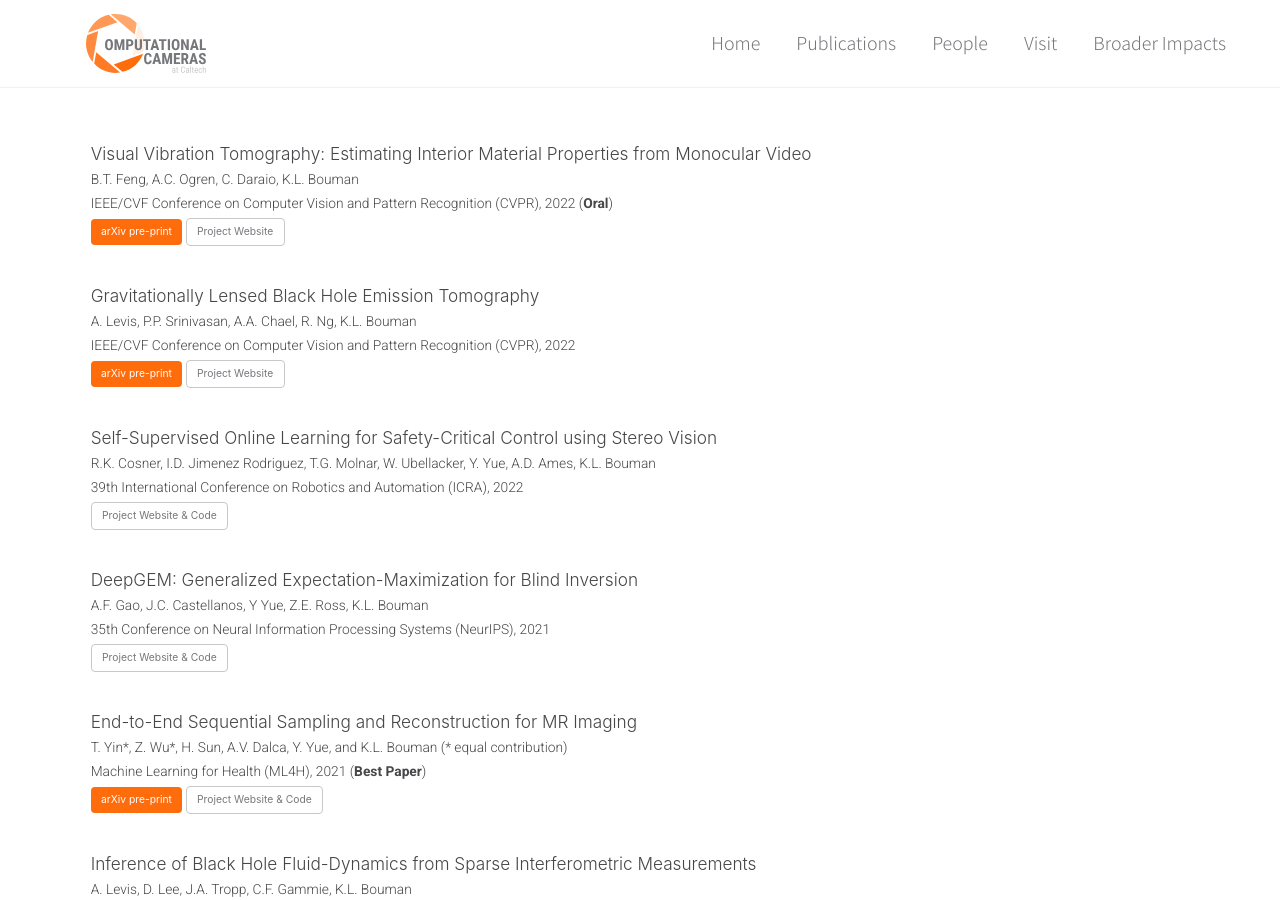
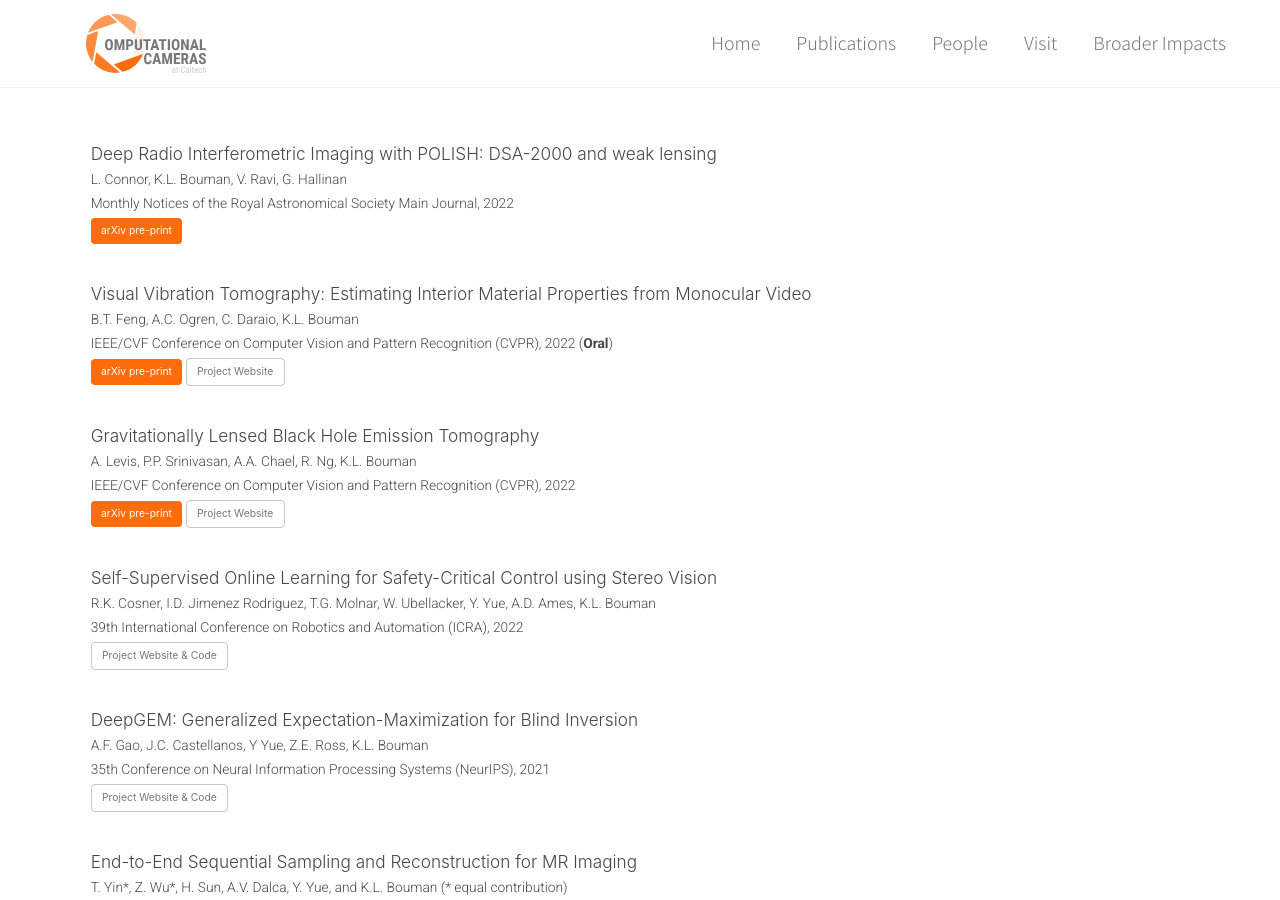
Before and after one commit to boumangroup/boumangroup.github.io, a Jekyll site: the page built from _pages/publications.html, in a window 1280 px wide and 900 px high. Built offline with Jekyll 4.4.1, drawn with Linux system fonts in a browser that asks for light colours; a script that is not in the unit is left out.

Commit message:
POLISH publication

```diff
--- a/_data/publications.yml
+++ b/_data/publications.yml
@@ -26,6 +26,11 @@ highlight:  # publications to be shown on home page
     teaser: publications/polish.png
 
 papers:
+  - title: "Deep Radio Interferometric Imaging with POLISH: DSA-2000 and weak lensing"
+    authors: "L. Connor, K.L. Bouman, V. Ravi, G. Hallinan"
+    venue: "Monthly Notices of the Royal Astronomical Society Main Journal, 2022"
+    links:
+      - "[arXiv pre-print](https://arxiv.org/abs/2111.03249){: .btn .btn--orange}"
   - title: "Visual Vibration Tomography: Estimating Interior Material Properties from Monocular Video"
     authors: "B.T. Feng, A.C. Ogren, C. Daraio, K.L. Bouman"
     venue: "IEEE/CVF Conference on Computer Vision and Pattern Recognition (CVPR), 2022 (**Oral**)"
```
